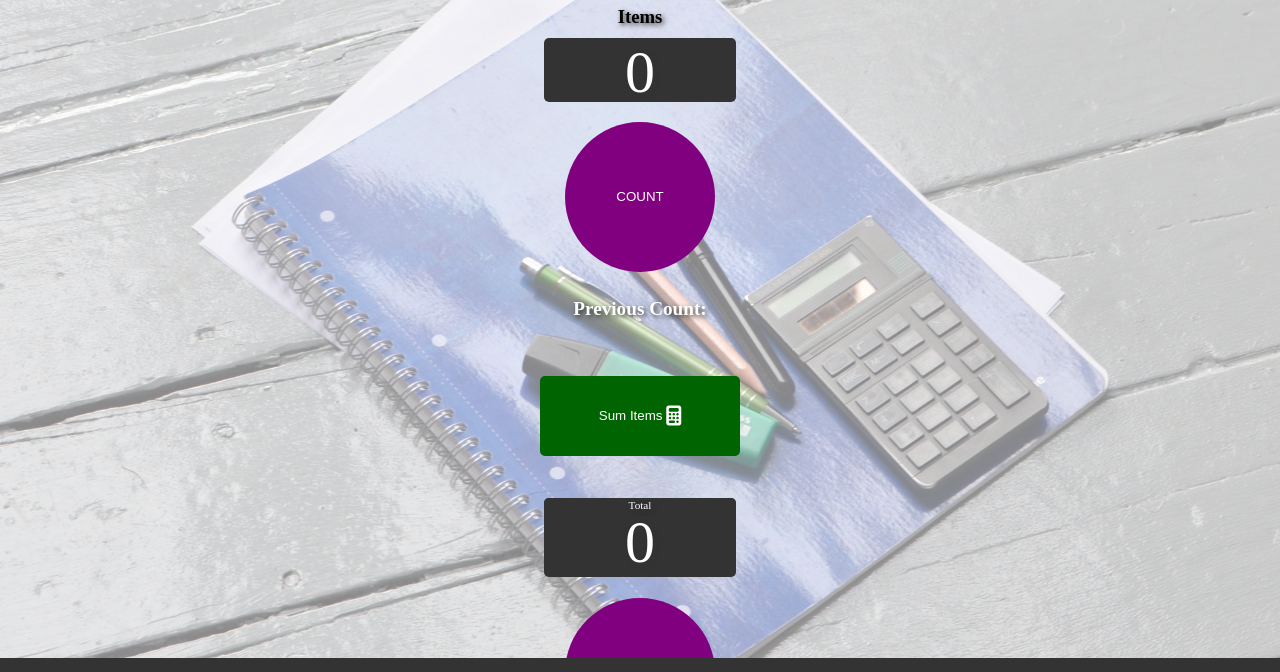
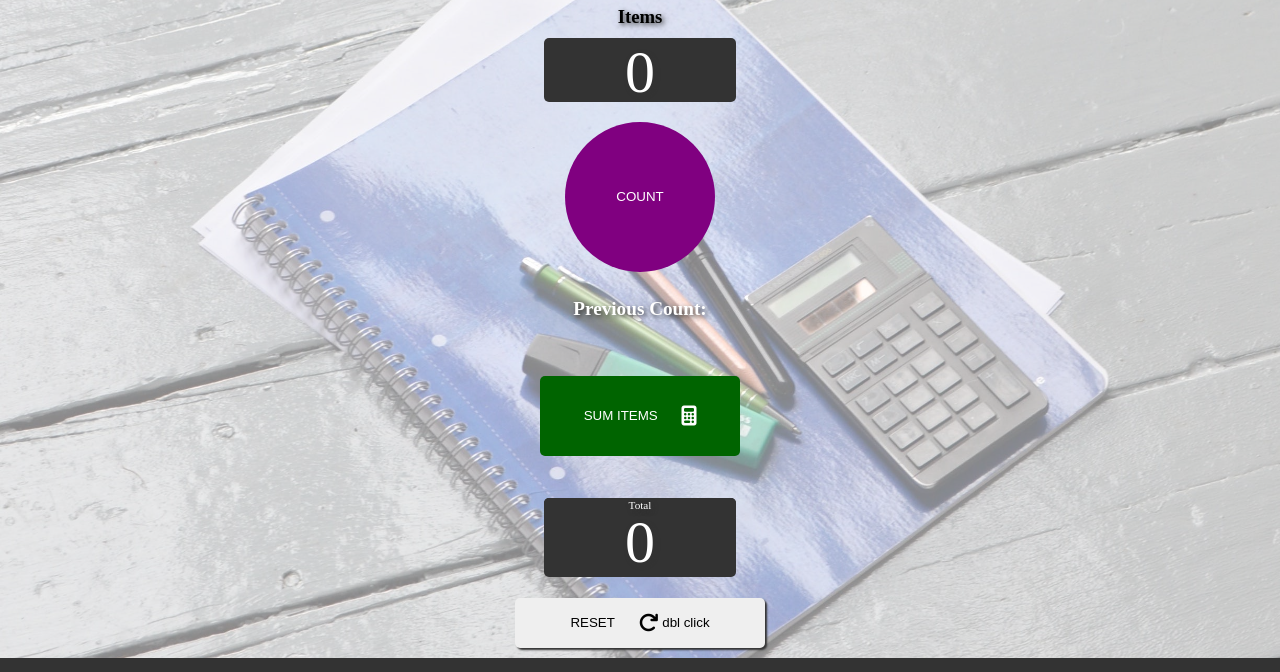
Before and after one commit to egpennington/itemcount, a plain HTML site: page index.html in a window 1280 px wide. Shown: the part 84-756 px from the top of the page. Drawn offline with Linux system fonts and the light colour scheme.

Commit message:
added reset btn

```diff
--- a/index.html
+++ b/index.html
@@ -25,14 +25,14 @@
             </div>
 
             <div class="bottom-section">
-                <button class="btn btn-green" onclick="previous()">Sum Items <i class="fa-solid fa-calculator fa-xl"></i></button>
+                <button class="btn btn-green" onclick="previous()"><span class="txt-mr-20 txt-lg">Sum Items</span> <i class="fa-solid fa-calculator fa-xl"></i></button>
 
                 <div class= "box-lg">
                     <div class="inner-box"><p class="txt-sm">Total</p><span id="sum-el">0</span></div>
                 </div>
             </div>
             <!-- Add this button inside your HTML body -->
-            <button class="btn btn-dark reset-btn" onclick="reset()">RESET</button>
+            <button class="btn btn-reset" ondblclick="reset()"><span class="txt-mr-20 txt-lg">Reset</span> <i class="fa-solid fa-arrow-rotate-right fa-xl"></i> dbl click</button>
 
         </div>
 
--- a/style.css
+++ b/style.css
@@ -43,17 +43,6 @@ body::before {
     z-index: -2;
 }
 
-/* body {
-    background: #f4f4f4;
-    background-image: url("https://images.pexels.com/photos/6368833/pexels-photo-6368833.jpeg?auto=compress&cs=tinysrgb&w=1260&h=750&dpr=2");
-    background-size: cover;
-    background-repeat: no-repeat;
-    background-position: center;
-    text-shadow: 2px 2px 5px #333;
-    height: 100vh;
-    user-select: none;
-} */
-
 /* utilities */
 .txt-lg { text-transform: uppercase; }
 
@@ -64,6 +53,8 @@ body::before {
 .txt-center {
     text-align: center;
 }
+
+.txt-mr-20 { margin-right: 20px; }
 
 a {
     text-decoration: none;
@@ -116,6 +107,12 @@ a:hover {
     width: 200px;
 }
 
+.btn-reset {
+    height: 50px;
+    width: 250px;
+    box-shadow: 2px 2px 2px #333;
+}
+
 .bottom-section {
     display: flex;
     flex-direction: column;
```
